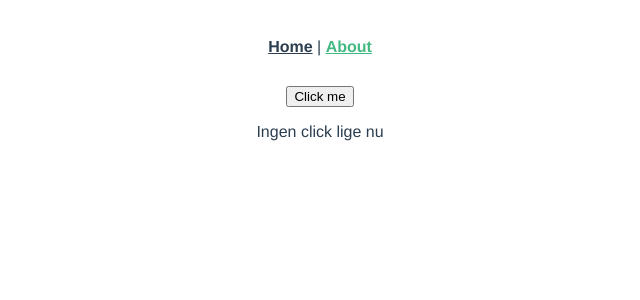
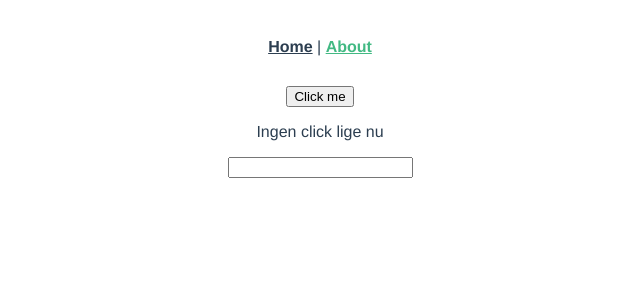
Before and after one commit to JesperPetersenDk/vue-test, a Vue app: page /about in a window 1280 px wide. Shown: the top 300 px of the page, without its empty margins (320-960 px from the left). Built offline with nearby package versions, Linux system fonts and the light colour scheme.

Commit message:
Update About.vue

```diff
--- a/src/views/About.vue
+++ b/src/views/About.vue
@@ -4,6 +4,8 @@
     <p v-if="counter == 0">Ingen click lige nu</p>
     <p v-else-if="counter > 0">Likes: {{ counter }}</p>
     <p v-else>Fejl her!</p>
+    <input type="text" v-on:keyup.enter="alertMe" />
+    <p v-if="InputText == true">Godkendt indhold!</p>
   </div>
 </template>
 
@@ -11,14 +13,18 @@
 <script>
 export default {
   el: "about",
-  data: function(step) {
+  data: function() {
     return {
-      counter: 0
+      counter: 0,
+      InputText: false
     };
   },
   methods: {
     clickNow: function(step) {
       this.counter += step;
+    },
+    alertMe: function() {
+      this.InputText = true;
     }
   }
 };
```
